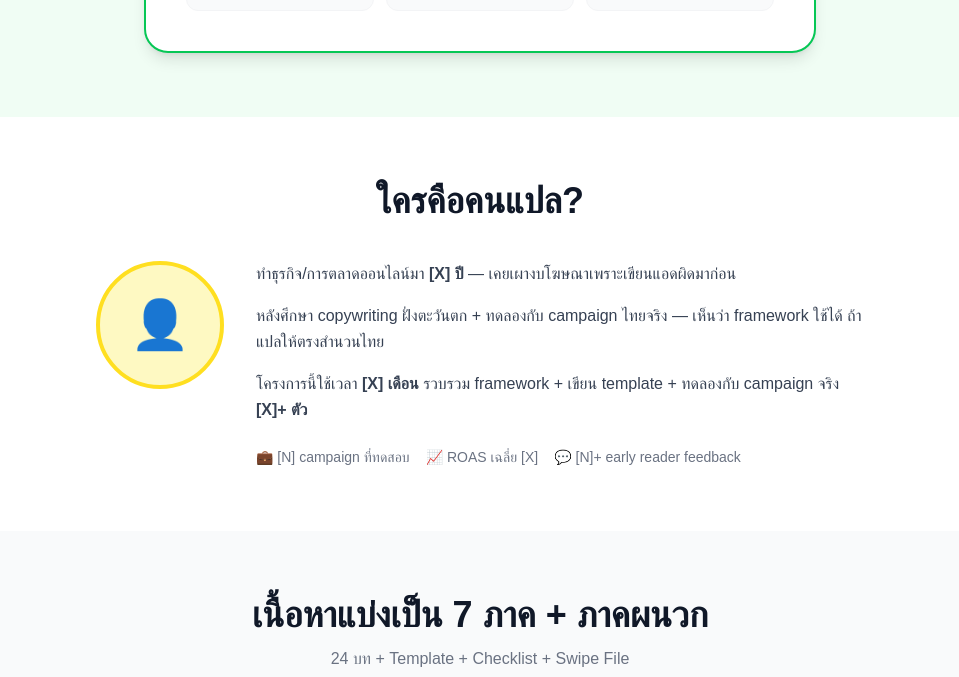
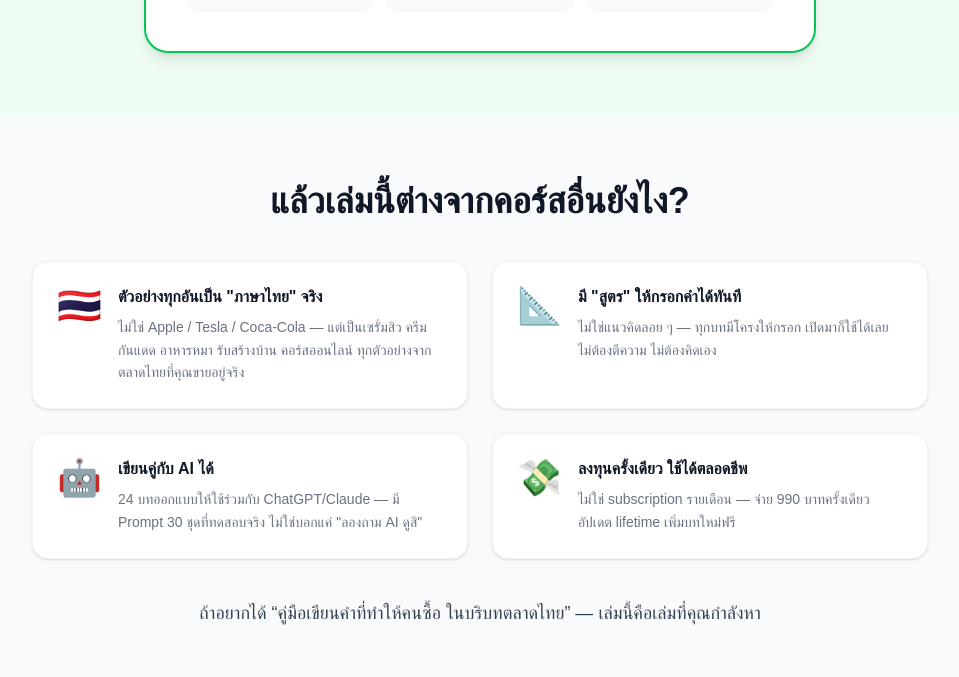
Before and after one commit to kittichon-git/phachara-landing, a Next.js app: page / in a window 1280 px wide. Shown: the part 3158-3835 px from the top of the page, without its empty margins (160-1119 px from the left). Built offline with nearby package versions, Linux system fonts and the light colour scheme; no server answers.

Commit message:
feat(B24): replace S5Author with S6 "ทำไมบทเรียนนี้ต่าง" 4 differentiators

```diff
--- a/app/page.tsx
+++ b/app/page.tsx
@@ -3,7 +3,7 @@ import S2Pain from '@/components/sections/S2Pain'
 import S3FitCheck from '@/components/sections/S3FitCheck'
 import S3Promise from '@/components/sections/S3Promise'
 import S4Preview from '@/components/sections/S4Preview'
-import S5Author from '@/components/sections/S5Author'
+import S6Differentiator from '@/components/sections/S6Differentiator'
 import S6Curriculum from '@/components/sections/S6Curriculum'
 import FAQ from '@/components/FAQ'
 import S9FinalCTA from '@/components/sections/S9FinalCTA'
@@ -23,7 +23,7 @@ export default function Home() {
         <S3FitCheck />
         <S3Promise />
         <S4Preview />
-        <S5Author />
+        <S6Differentiator />
         <S6Curriculum />
         <FAQ />
         <S9FinalCTA />
--- a/components/sections/S5Author.tsx
+++ /dev/null
@@ -1,50 +0,0 @@
-// TODO: replace placeholder values with real data — see QUESTIONS.md
-// Pending: years of experience, campaign count, ROAS, profile photo
-
-export default function S5Author() {
-  return (
-    <section className="bg-white py-16 px-4" aria-labelledby="author-headline">
-      <div className="max-w-3xl mx-auto">
-        <h2
-          id="author-headline"
-          className="text-3xl sm:text-4xl font-bold text-gray-900 text-center mb-10"
-        >
-          ใครคือคนแปล?
-        </h2>
-
-        <div className="flex flex-col sm:flex-row items-center sm:items-start gap-8">
-          {/* Avatar placeholder */}
-          <div
-            className="w-28 h-28 sm:w-32 sm:h-32 rounded-full bg-yellow-100 border-4 border-yellow-300 shrink-0 flex items-center justify-center text-5xl"
-            aria-label="รูปผู้แปล"
-          >
-            👤
-          </div>
-
-          {/* Bio */}
-          <div className="flex-1 text-gray-700 leading-relaxed space-y-4 text-center sm:text-left">
-            <p>
-              ทำธุรกิจ/การตลาดออนไลน์มา{' '}
-              <strong>[X] ปี</strong> — เคยเผางบโฆษณาเพราะเขียนแอดผิดมาก่อน
-            </p>
-            <p>
-              หลังศึกษา copywriting ฝั่งตะวันตก + ทดลองกับ campaign ไทยจริง —
-              เห็นว่า framework ใช้ได้ ถ้าแปลให้ตรงสำนวนไทย
-            </p>
-            <p>
-              โครงการนี้ใช้เวลา <strong>[X] เดือน</strong> รวบรวม framework +
-              เขียน template + ทดลองกับ campaign จริง <strong>[X]+ ตัว</strong>
-            </p>
-
-            {/* Proof strip */}
-            <div className="flex flex-wrap justify-center sm:justify-start gap-4 pt-2 text-sm text-gray-500">
-              <span>💼 [N] campaign ที่ทดสอบ</span>
-              <span>📈 ROAS เฉลี่ย [X]</span>
-              <span>💬 [N]+ early reader feedback</span>
-            </div>
-          </div>
-        </div>
-      </div>
-    </section>
-  )
-}
--- /dev/null
+++ b/components/sections/S6Differentiator.tsx
@@ -0,0 +1,56 @@
+const cards = [
+  {
+    icon: '🇹🇭',
+    headline: 'ตัวอย่างทุกอันเป็น "ภาษาไทย" จริง',
+    body: 'ไม่ใช่ Apple / Tesla / Coca-Cola — แต่เป็นเซรั่มสิว ครีมกันแดด อาหารหมา รับสร้างบ้าน คอร์สออนไลน์ ทุกตัวอย่างจากตลาดไทยที่คุณขายอยู่จริง',
+  },
+  {
+    icon: '📐',
+    headline: 'มี "สูตร" ให้กรอกคำได้ทันที',
+    body: 'ไม่ใช่แนวคิดลอย ๆ — ทุกบทมีโครงให้กรอก เปิดมาก็ใช้ได้เลย ไม่ต้องตีความ ไม่ต้องคิดเอง',
+  },
+  {
+    icon: '🤖',
+    headline: 'เขียนคู่กับ AI ได้',
+    body: '24 บทออกแบบให้ใช้ร่วมกับ ChatGPT/Claude — มี Prompt 30 ชุดที่ทดสอบจริง ไม่ใช่บอกแค่ "ลองถาม AI ดูสิ"',
+  },
+  {
+    icon: '💸',
+    headline: 'ลงทุนครั้งเดียว ใช้ได้ตลอดชีพ',
+    body: 'ไม่ใช่ subscription รายเดือน — จ่าย 990 บาทครั้งเดียว อัปเดต lifetime เพิ่มบทใหม่ฟรี',
+  },
+]
+
+export default function S6Differentiator() {
+  return (
+    <section className="bg-gray-50 py-16 px-4" aria-labelledby="diff-headline">
+      <div className="max-w-4xl mx-auto">
+        <h2
+          id="diff-headline"
+          className="text-3xl sm:text-4xl font-bold text-gray-900 text-center mb-10"
+        >
+          แล้วเล่มนี้ต่างจากคอร์สอื่นยังไง?
+        </h2>
+
+        <div className="grid grid-cols-1 md:grid-cols-2 gap-6 mb-10">
+          {cards.map((card) => (
+            <div
+              key={card.icon}
+              className="bg-white rounded-2xl p-6 shadow-sm border border-gray-100 flex gap-4"
+            >
+              <span className="text-4xl shrink-0" aria-hidden="true">{card.icon}</span>
+              <div>
+                <p className="font-bold text-gray-900 leading-snug mb-2">{card.headline}</p>
+                <p className="text-gray-500 text-sm leading-relaxed">{card.body}</p>
+              </div>
+            </div>
+          ))}
+        </div>
+
+        <p className="text-center text-gray-700 text-lg max-w-2xl mx-auto">
+          ถ้าอยากได้ &ldquo;คู่มือเขียนคำที่ทำให้คนซื้อ ในบริบทตลาดไทย&rdquo; — เล่มนี้คือเล่มที่คุณกำลังหา
+        </p>
+      </div>
+    </section>
+  )
+}
```
